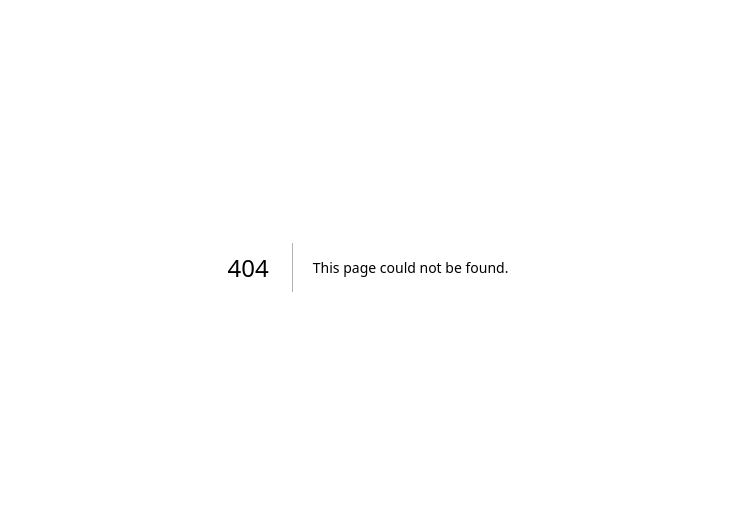
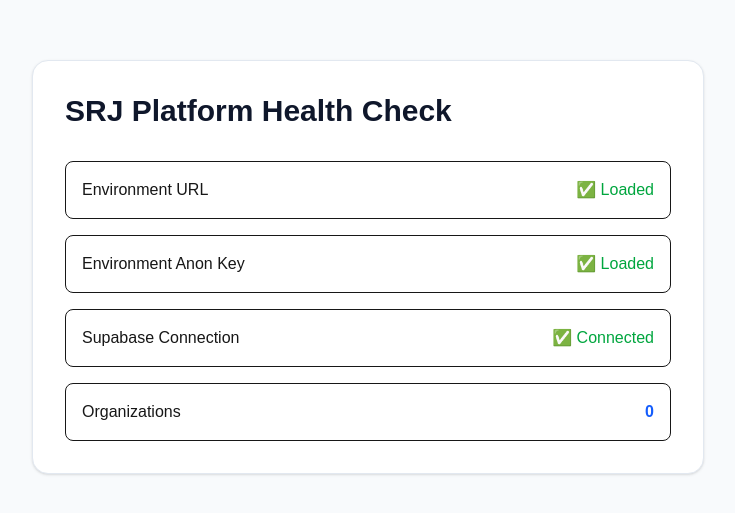
Before and after one commit to srj-platform/srj-platform, a Next.js app: page /health in a window 1280 px wide. Before the commit this address had no page. Shown: the part 133-646 px from the top of the page, without its empty margins (272-1007 px from the left). Built offline with nearby package versions, Linux system fonts and the light colour scheme; no server answers; the database is empty.

Commit message:
feat(organization): implement organization foundation

```diff
--- /dev/null
+++ b/app/health/page.tsx
@@ -0,0 +1,70 @@
+import { checkSupabaseHealth } from "@/src/infrastructure/supabase/health";
+import { organizationRepository } from "@/src/repositories/organization.repository";
+
+export default async function HealthPage() {
+  const health = await checkSupabaseHealth();
+  const organizationCount =
+  await organizationRepository.getCount();
+
+  const hasUrl = !!process.env.NEXT_PUBLIC_SUPABASE_URL;
+  const hasAnonKey = !!process.env.NEXT_PUBLIC_SUPABASE_ANON_KEY;
+
+  return (
+    <main className="flex min-h-screen items-center justify-center bg-slate-50">
+      <div className="w-full max-w-2xl rounded-2xl border border-slate-200 bg-white p-8 shadow">
+
+        <h1 className="text-3xl font-bold text-slate-900">
+          SRJ Platform Health Check
+        </h1>
+
+        <div className="mt-8 space-y-4">
+
+          <div className="flex items-center justify-between rounded-lg border p-4">
+            <span>Environment URL</span>
+
+            <span className={hasUrl ? "text-green-600" : "text-red-600"}>
+              {hasUrl ? "✅ Loaded" : "❌ Missing"}
+            </span>
+          </div>
+
+          <div className="flex items-center justify-between rounded-lg border p-4">
+            <span>Environment Anon Key</span>
+
+            <span className={hasAnonKey ? "text-green-600" : "text-red-600"}>
+              {hasAnonKey ? "✅ Loaded" : "❌ Missing"}
+            </span>
+          </div>
+
+          <div className="flex items-center justify-between rounded-lg border p-4">
+            <span>Supabase Connection</span>
+
+            <span
+              className={
+                health.connected
+                  ? "text-green-600"
+                  : "text-red-600"
+              }
+            >
+              {health.connected
+                ? "✅ Connected"
+                : `❌ ${health.message}`}
+
+            </span>
+
+          </div>
+
+          <div className="flex items-center justify-between rounded-lg border p-4">
+            <span>Organizations</span>
+
+             <span className="font-semibold text-blue-600">
+             {organizationCount}
+             </span>
+          </div>
+
+        </div>
+
+      </div>
+
+    </main>
+  );
+}
--- a/package.json
+++ b/package.json
@@ -9,6 +9,7 @@
     "lint": "eslint"
   },
   "dependencies": {
+    "@supabase/supabase-js": "^2.110.0",
     "next": "16.2.9",
     "react": "19.2.4",
     "react-dom": "19.2.4"
--- /dev/null
+++ b/src/infrastructure/supabase/client.ts
@@ -0,0 +1,9 @@
+import { createClient } from "@supabase/supabase-js";
+
+const supabaseUrl = process.env.NEXT_PUBLIC_SUPABASE_URL!;
+const supabaseAnonKey = process.env.NEXT_PUBLIC_SUPABASE_ANON_KEY!;
+
+export const supabase = createClient(
+  supabaseUrl,
+  supabaseAnonKey
+);
--- /dev/null
+++ b/src/infrastructure/supabase/health.ts
@@ -0,0 +1,24 @@
+import { supabase } from "./client";
+
+export async function checkSupabaseHealth() {
+  try {
+    const { error } = await supabase.auth.getSession();
+
+    if (error) {
+      return {
+        connected: false,
+        message: error.message,
+      };
+    }
+
+    return {
+      connected: true,
+      message: "Supabase connection successful",
+    };
+  } catch (err) {
+    return {
+      connected: false,
+      message: err instanceof Error ? err.message : "Unknown error",
+    };
+  }
+}
--- /dev/null
+++ b/src/repositories/organization.repository.ts
@@ -0,0 +1,34 @@
+import { supabase } from "@/src/infrastructure/supabase/client";
+
+export class OrganizationRepository {
+  async getAll() {
+    const { data, error } = await supabase
+      .from("organizations")
+      .select("*")
+      .order("name");
+
+    if (error) {
+      throw error;
+    }
+
+    return data;
+  }
+
+  async getCount() {
+    const { count, error } = await supabase
+      .from("organizations")
+      .select("*", {
+        count: "exact",
+        head: true,
+      });
+
+    if (error) {
+      throw error;
+    }
+
+    return count ?? 0;
+  }
+}
+
+export const organizationRepository =
+  new OrganizationRepository();
```
Also changed, not shown: 2 other files (tests, documents, lock files or other folders).
